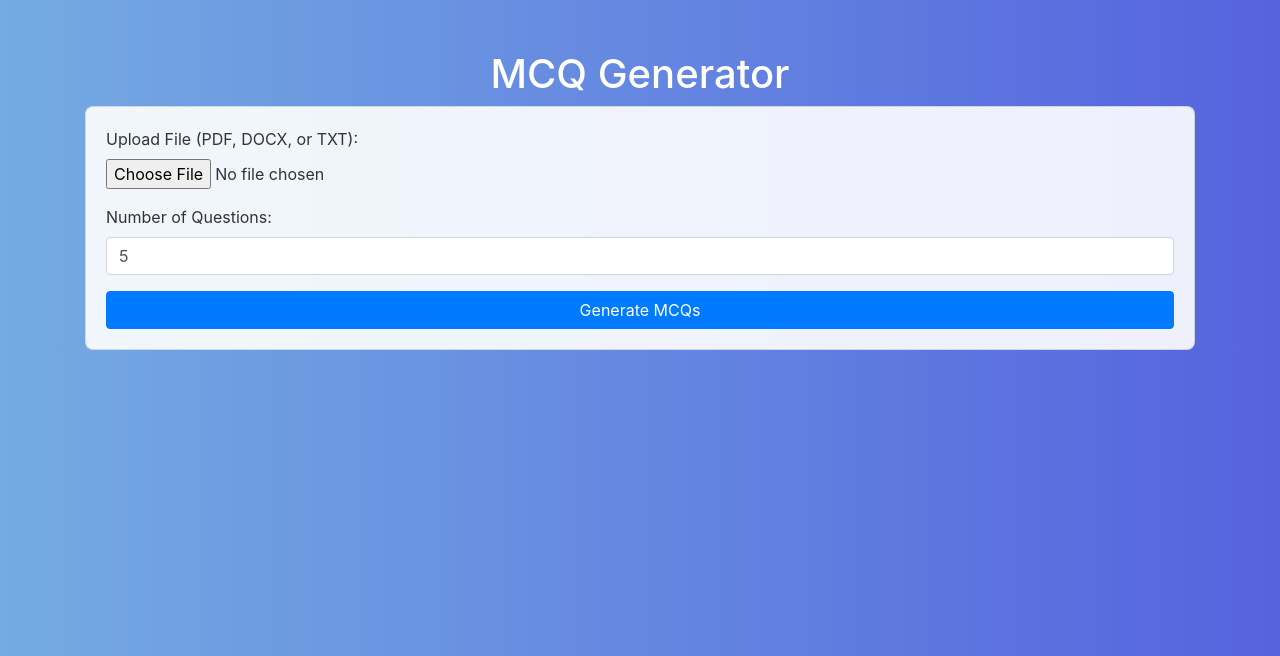
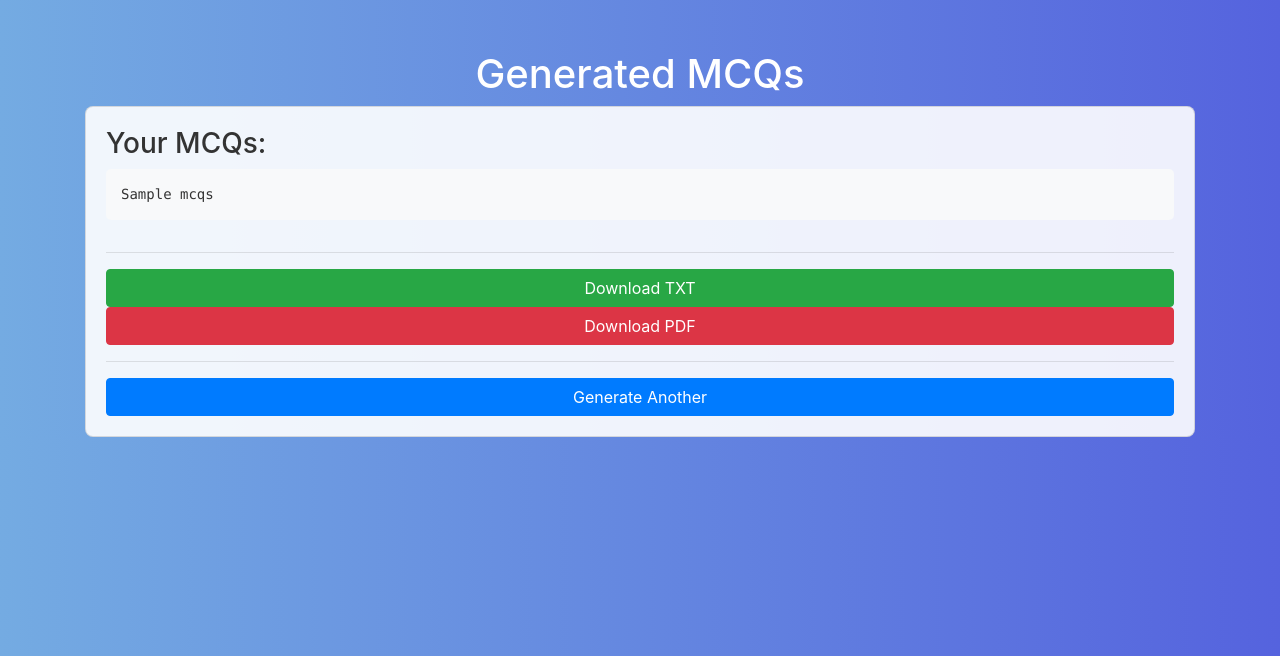
Before and after one commit to Universe7Nandu/PersonalizedMCQGenerator, a Flask app: template templates/index.html in a window 1280 px wide. Shown: the top 656 px of the page. Run offline with Flask 3, Linux system fonts and the light colour scheme; the template is opened without the code that fills it: most values are stand-ins (such as "Sample title", 1, 10 or a date in 2020); some libraries are stand-ins or nearby versions.

Commit message:
Update index.html

```diff
--- a/templates/index.html
+++ b/templates/index.html
@@ -2,7 +2,7 @@
 <html lang="en">
 <head>
   <meta charset="UTF-8">
-  <title>MCQ Generator</title>
+  <title>MCQ Results</title>
   <link rel="stylesheet" href="https://stackpath.bootstrapcdn.com/bootstrap/4.5.0/css/bootstrap.min.css">
   <style>
     body {
@@ -18,23 +18,26 @@
       padding: 20px;
       border-radius: 8px;
     }
+    pre {
+      background-color: #f8f9fa;
+      color: #333;
+      padding: 15px;
+      border-radius: 5px;
+      white-space: pre-wrap; /* allow line-wrapping */
+    }
   </style>
 </head>
 <body>
   <div class="container">
-    <h1 class="text-center">MCQ Generator</h1>
+    <h1 class="text-center">Generated MCQs</h1>
     <div class="card">
-      <form action="/generate" method="post" enctype="multipart/form-data">
-        <div class="form-group">
-          <label for="file">Upload File (PDF, DOCX, or TXT):</label>
-          <input type="file" class="form-control-file" id="file" name="file" required>
-        </div>
-        <div class="form-group">
-          <label for="num_questions">Number of Questions:</label>
-          <input type="number" class="form-control" id="num_questions" name="num_questions" value="5" min="1" max="20" required>
-        </div>
-        <button type="submit" class="btn btn-primary btn-block">Generate MCQs</button>
-      </form>
+      <h3>Your MCQs:</h3>
+      <pre>{{ mcqs }}</pre>
+      <hr>
+      <a href="/download/{{ txt_filename }}" class="btn btn-success">Download TXT</a>
+      <a href="/download/{{ pdf_filename }}" class="btn btn-danger">Download PDF</a>
+      <hr>
+      <a href="/" class="btn btn-primary">Generate Another</a>
     </div>
   </div>
 </body>
```
